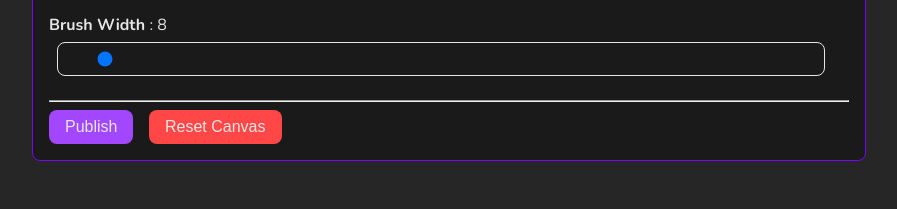
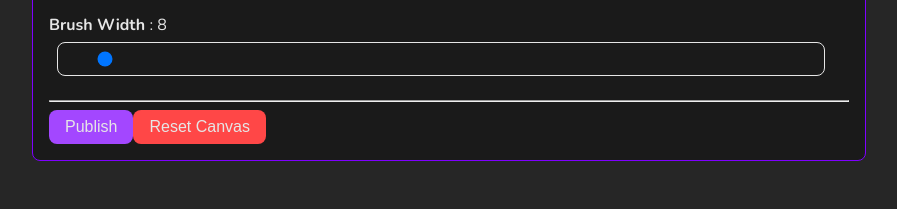
Before and after one commit to desyatkoff/impressle, a Python web app: template website/templates/create_picture.html in a window 1280 px wide. Shown: the part 872-1081 px from the top of the page, without its empty margins (336-1233 px from the left). Run offline with Jinja, Linux system fonts and the light colour scheme; the template is opened without the code that fills it, so the values that code supplies are empty; some libraries are stand-ins or nearby versions.

Commit message:
UPDATE: Minor changes

```diff
--- a/website/templates/create_picture.html
+++ b/website/templates/create_picture.html
@@ -77,7 +77,7 @@
 
 
                 <div class="pure-g">
-                    <div class="pure-u-1-8">
+                    <div class="pure-u">
                         <button
                             type = "submit"
                             class = "pure-button button-main"
@@ -85,7 +85,7 @@
                             {{ gettext("Publish") }}
                         </button>
                     </div>
-                    <div class="pure-u-1-8">
+                    <div class="pure-u">
                         <a
                             onclick = "reset_canvas()"
                             class = "pure-button button-danger"
```
